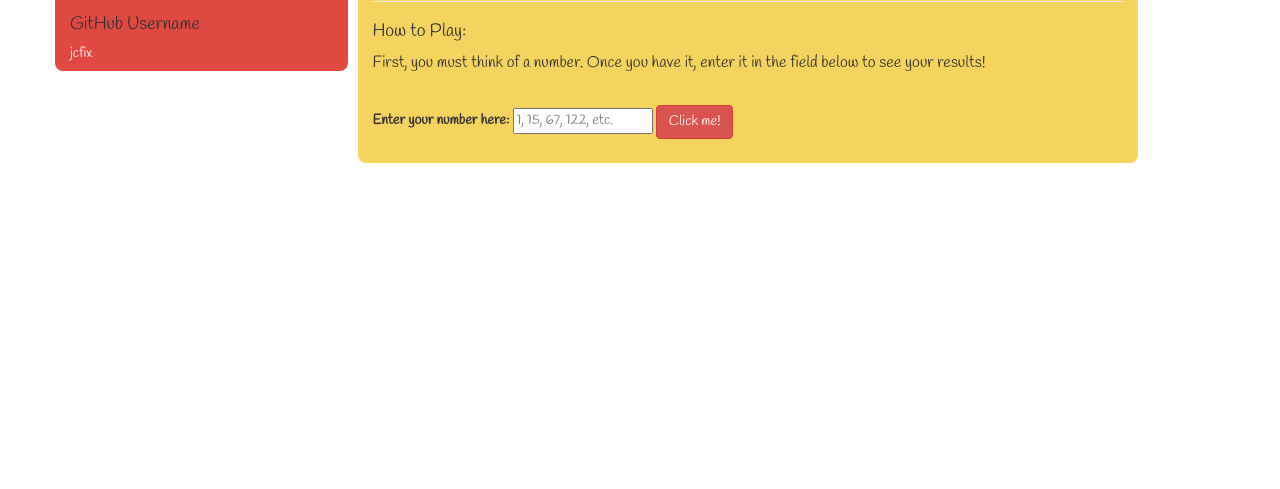
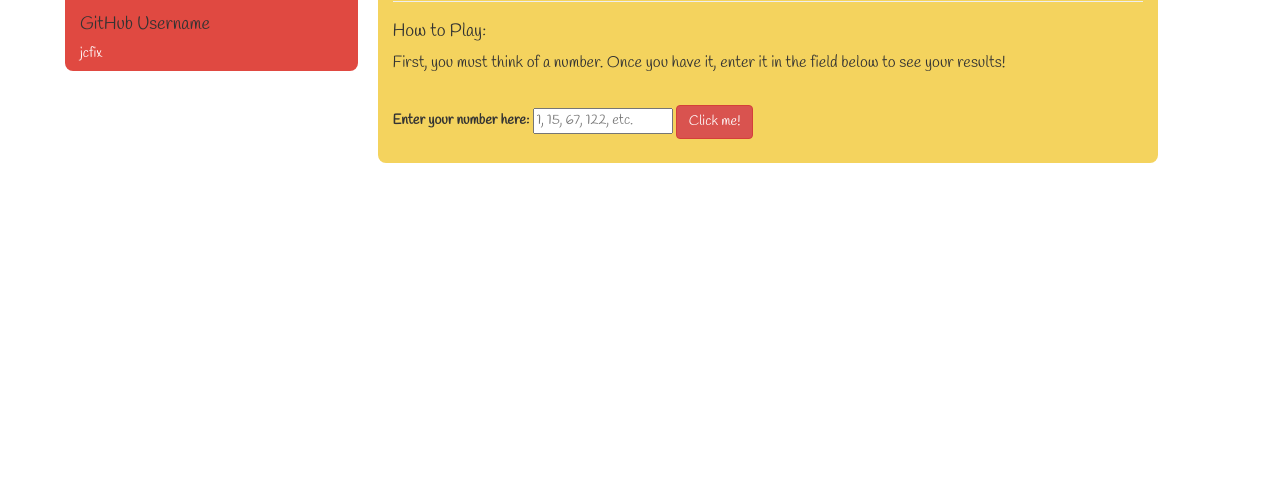
Before and after one commit to jcfix/ping_pong_test, a plain HTML site: page index.html in a window 1280 px wide. Shown: the part 311-800 px from the top of the page. Drawn offline with nearby package versions, Linux system fonts and the light colour scheme.

Commit message:
Adjust margins

```diff
--- a/css/styles.css
+++ b/css/styles.css
@@ -16,6 +16,7 @@ body {
   border-radius: 8px;
   background-color: #E04941;
   padding-bottom: 0.5em;
+  margin-left: 10px;
 }
 
 a {
@@ -26,7 +27,8 @@ a {
   border-radius: 8px;
   background-color: #F4D35E;
   padding-bottom: 1em;
-  margin-left: 10px;
+  margin-left: 20px;
+  margin-bottom: 2em;
 }
 
 
```
